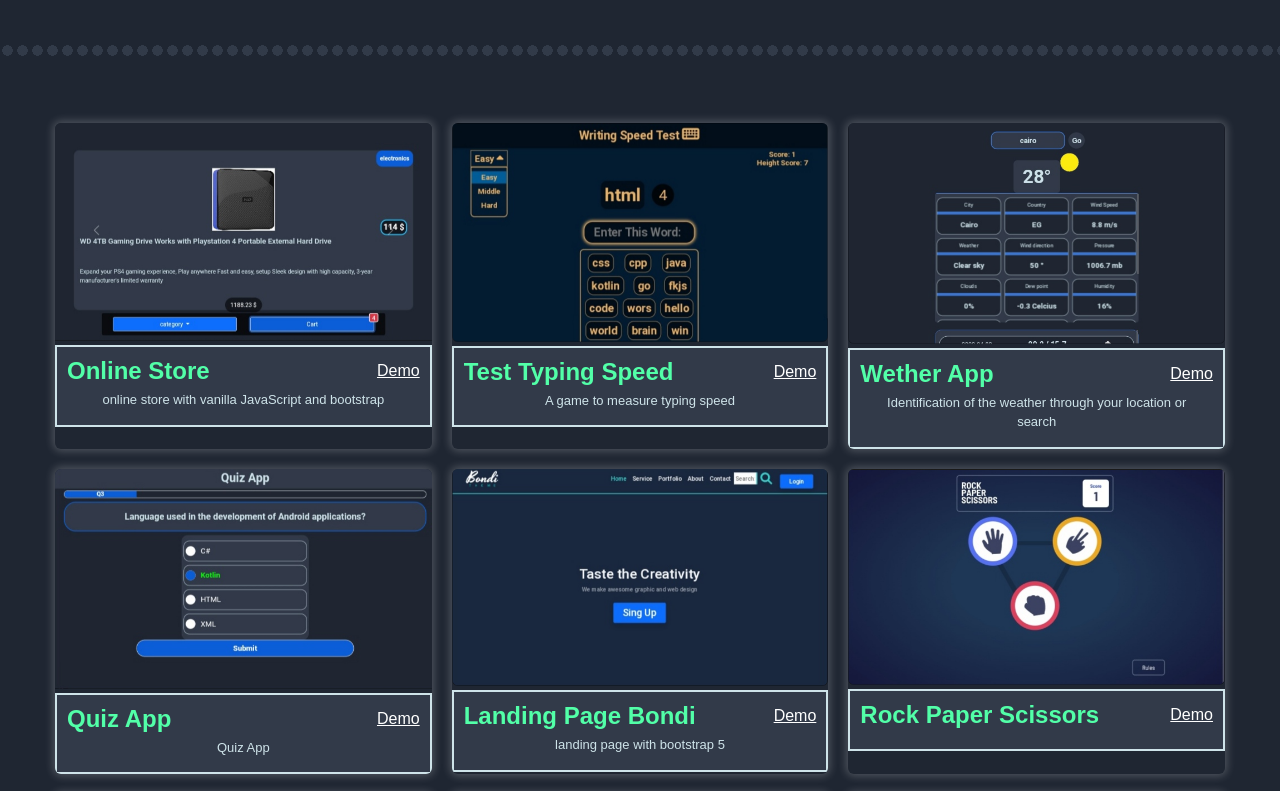
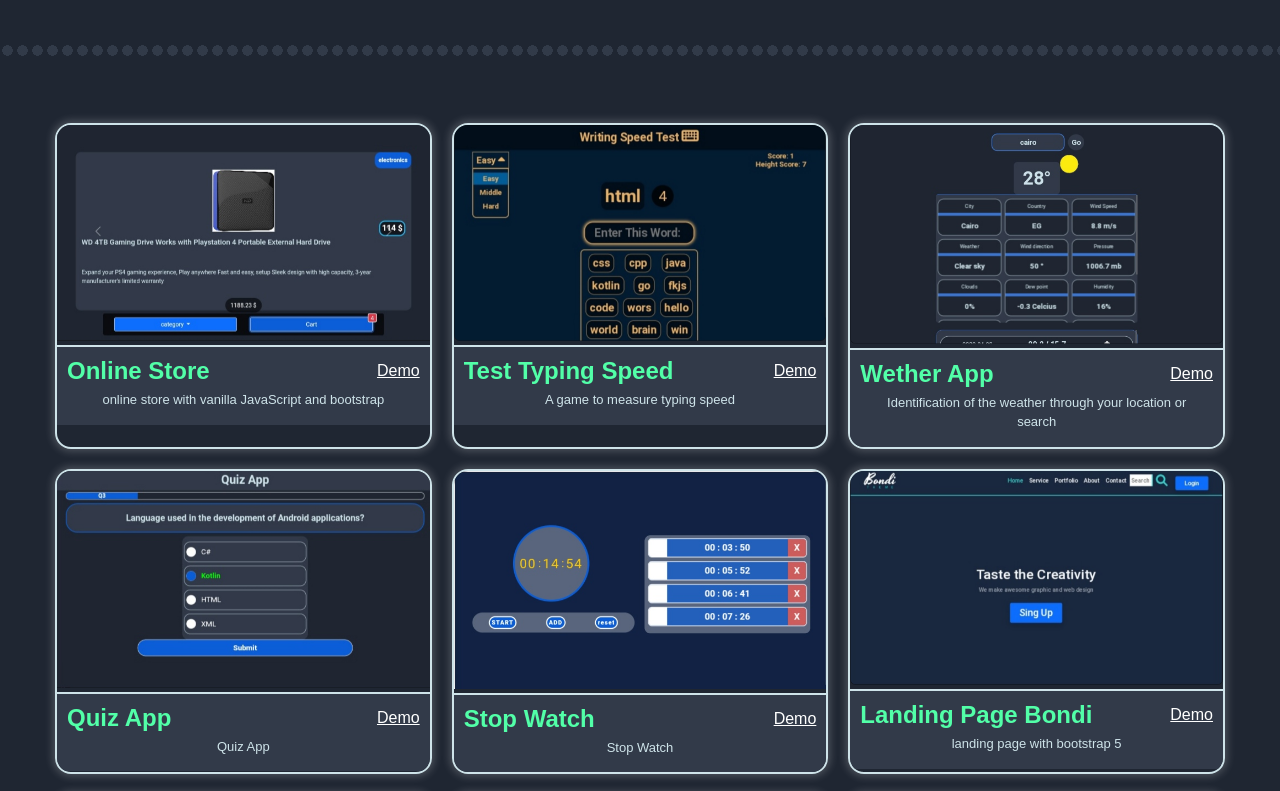
Before and after one commit to DevBassel/portfolio, a plain HTML site: page index.html in a window 1280 px wide. Shown: the part 760-1551 px from the top of the page. Drawn offline with Linux system fonts and the light colour scheme.

Commit message:
add new project

```diff
--- a/css/main.css
+++ b/css/main.css
@@ -333,10 +333,11 @@ line-height: 1.8;
 }
 
 .works .card {
-  border-radius: 6px;
+  border-radius: 16px;
   box-shadow: 0 0 8px 2px rgba(255, 255, 255, 0.22);
   overflow: hidden;
   transition: .3s;
+  border: 2px solid var(--light);
 }
 .works .card:hover{
   transform: scale(1.05);
@@ -359,7 +360,7 @@ line-height: 1.8;
 .works .card .info {
   background: var(--gray);
   padding: 10px;
-  border: 2px solid var(--light);
+  border-top: 2px solid var(--light);
 }
 
 .works .card .info>div {
--- a/js/data.json
+++ b/js/data.json
@@ -32,6 +32,12 @@
       "demo": "https://DevBassel.github.io/Quiz-App/",
       "dis": "Quiz App",
       "src": "imgs/project-13.png"
+    },
+    {
+      "name": "Stop Watch",
+      "demo": "https://devbassel.github.io/Stop-Watch/",
+      "dis": "Stop Watch",
+      "src": "imgs/project-15.jpg"
     },
     {
       "name": "landing page Bondi",
```
Also changed, not shown: imgs/project-15.jpg (added).
